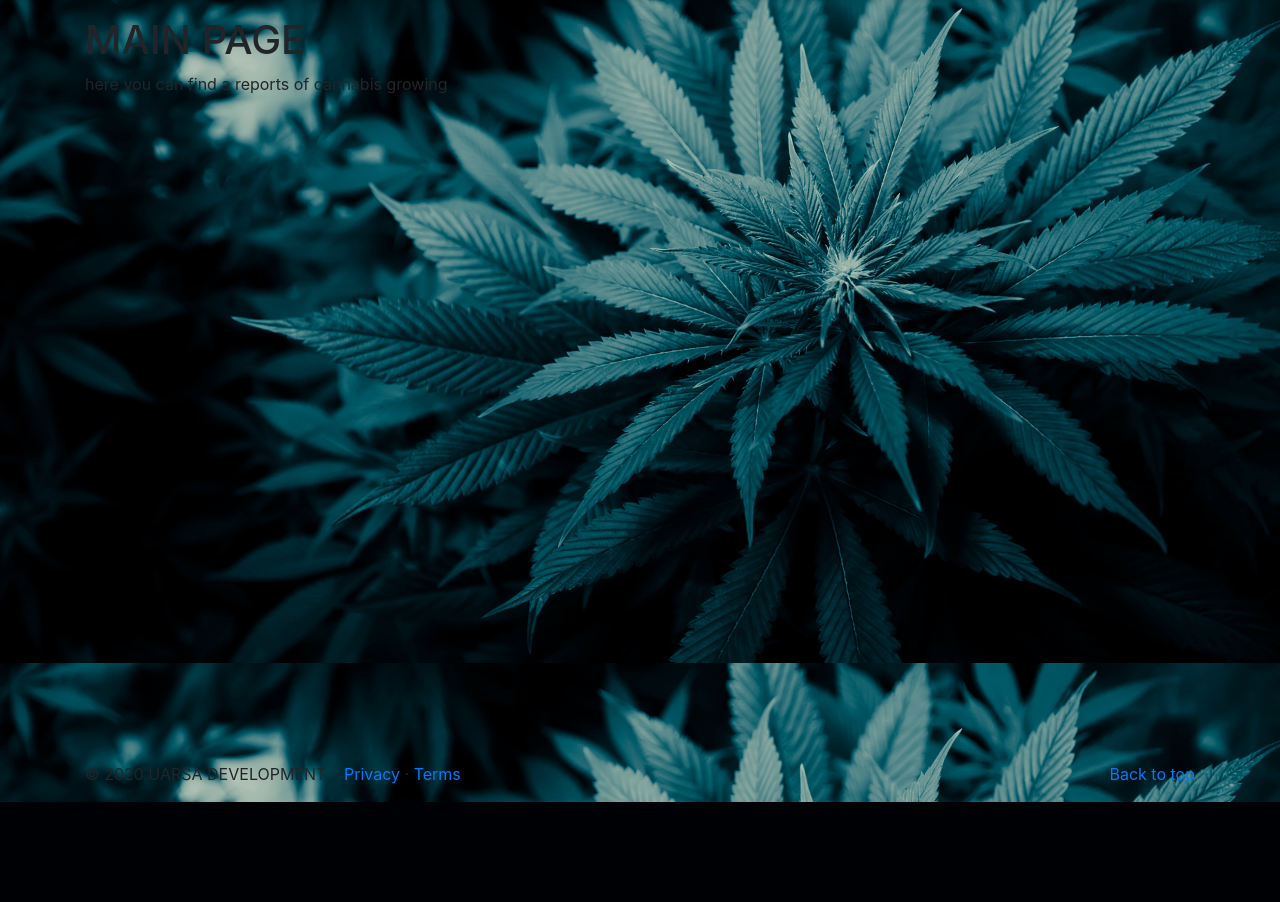
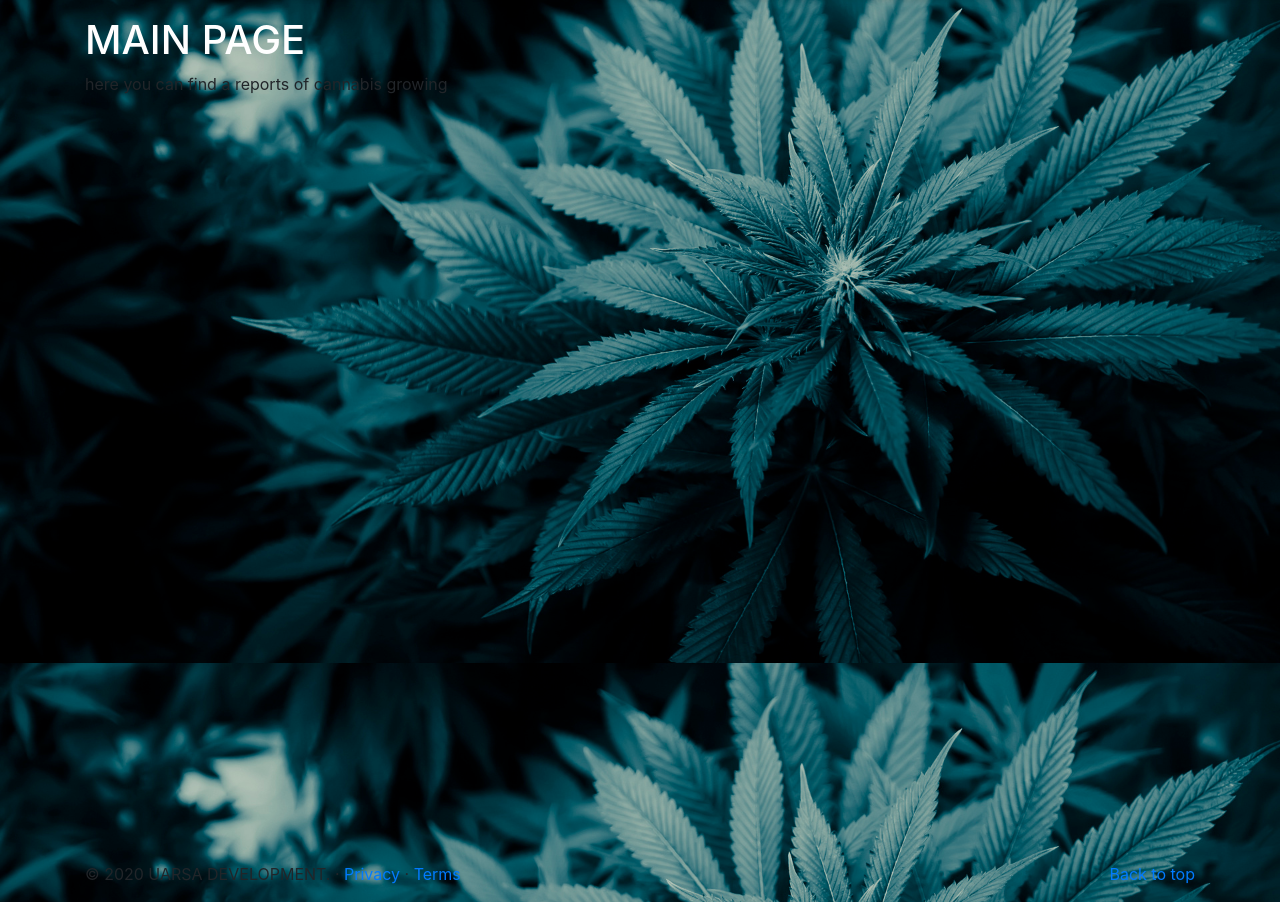
Before and after one commit to Uarsa/hempreport, a Flask app: page / in a window 1280 px wide. Shown: the part 57-959 px from the top of the page. Before the commit the page ends 859 px from the top, so only its background shows below. Run offline with Flask 2, Linux system fonts and the light colour scheme; some libraries are stand-ins or nearby versions.

Commit message:
Update base.css

```diff
--- a/static/css/base.css
+++ b/static/css/base.css
@@ -1,6 +1,10 @@
 body{
 background-image: url("/static/photos/mari.jpg");
 background-size: 100%;
+}
+
+h1{
+color: white;
 }
 
 .mainbody{
@@ -13,7 +17,7 @@ height: 100px;
 }
 
 .space_bottom{
-height: 650px;
+height: 750px;
 }
 
 .delimiter{
```
